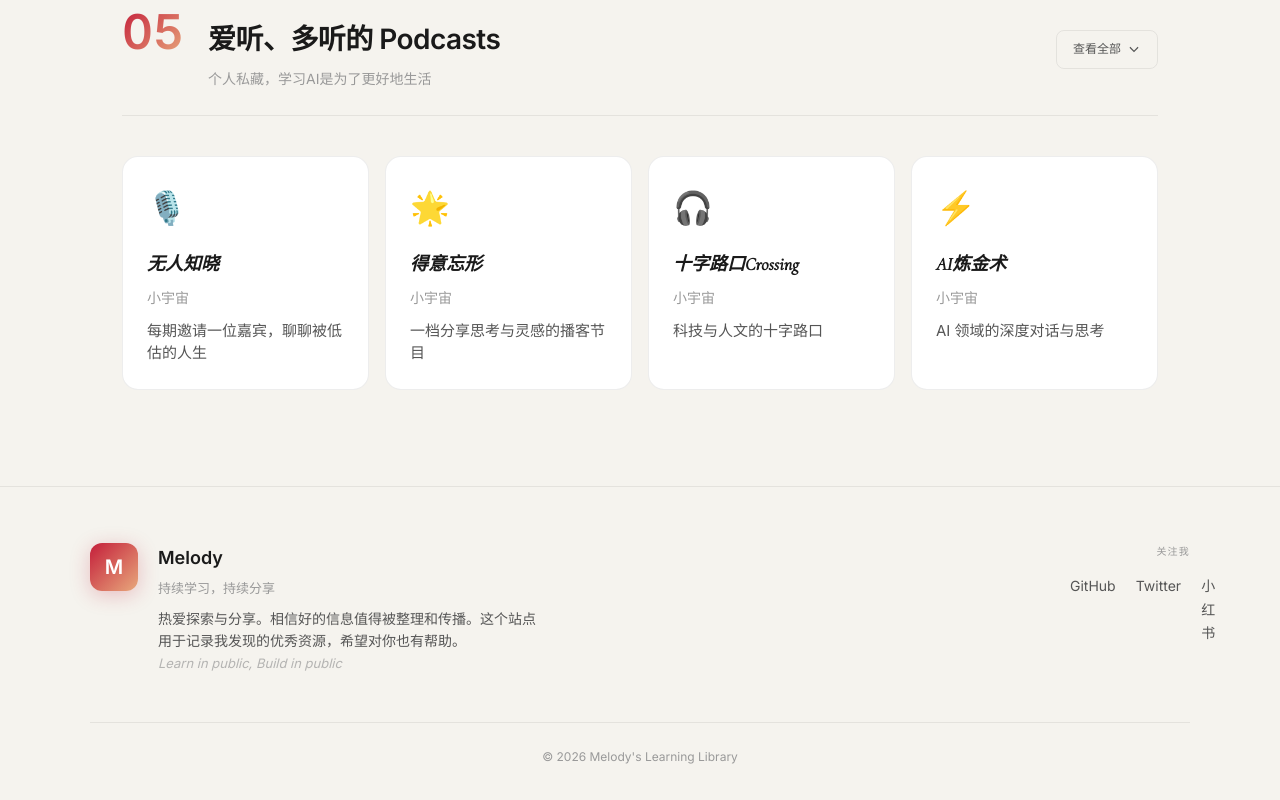
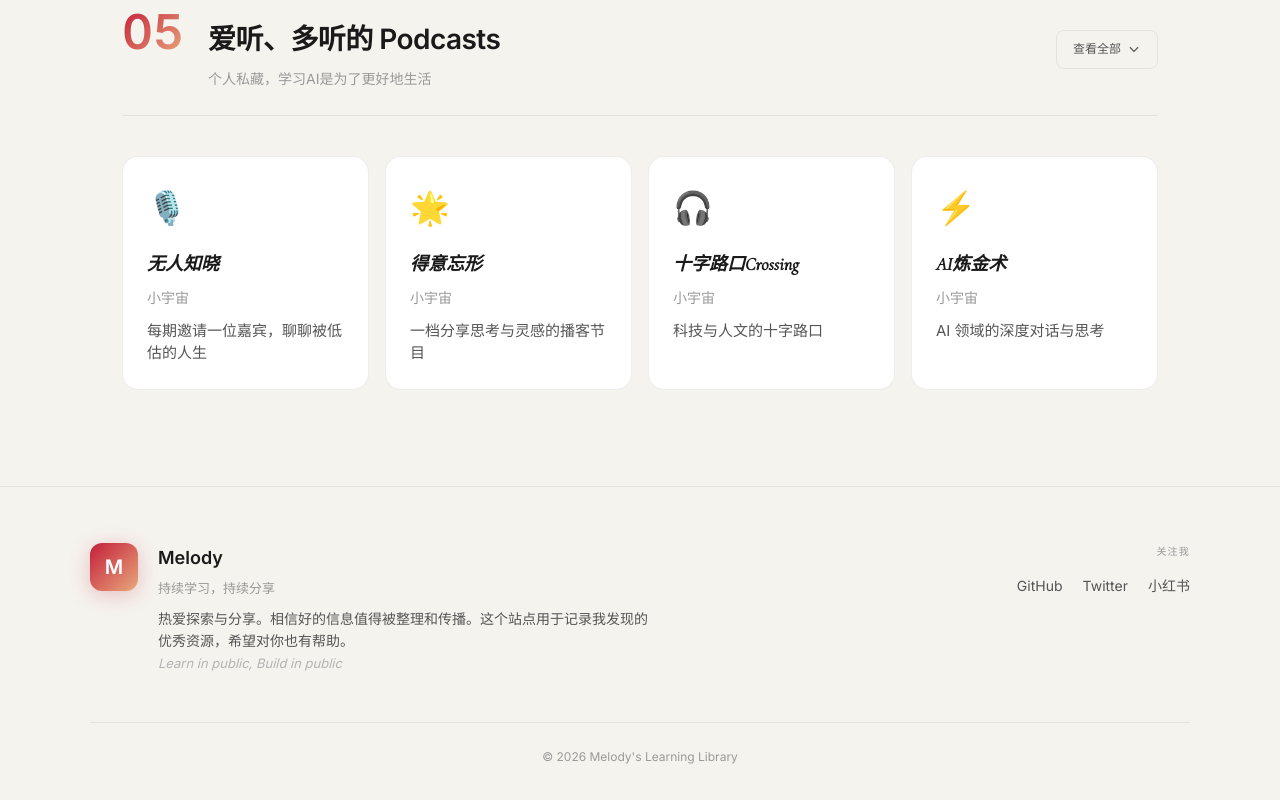
Before and after one commit to MelodyTung888/learning-library, a Next.js app: page / in a window 1280 px wide. Shown: the part 4183-4983 px from the top of the page. Built offline with nearby package versions, Linux system fonts and the light colour scheme.

Commit message:
fix: Footer文字区域宽度增加、右侧区域紧凑调整

```diff
--- a/src/app/globals.css
+++ b/src/app/globals.css
@@ -1122,13 +1122,13 @@ body {
   font-size: 0.875rem;
   line-height: 1.6;
   color: var(--color-text-secondary);
-  max-width: 380px;
+  max-width: 500px;
 }
 
 .dark-footer-socials {
   text-align: right;
-  max-width: 120px;
   flex-shrink: 0;
+  padding-left: 2rem;
 }
 
 @media (max-width: 768px) {
```
